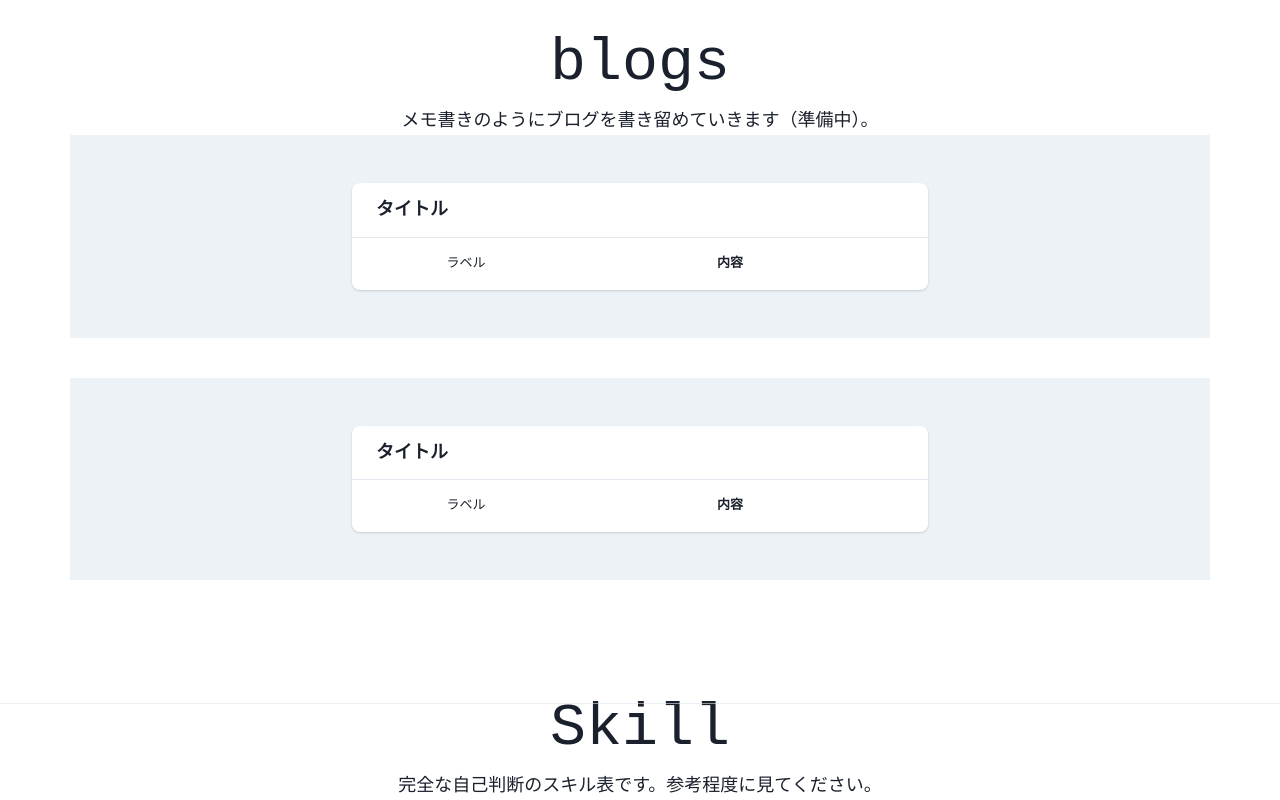
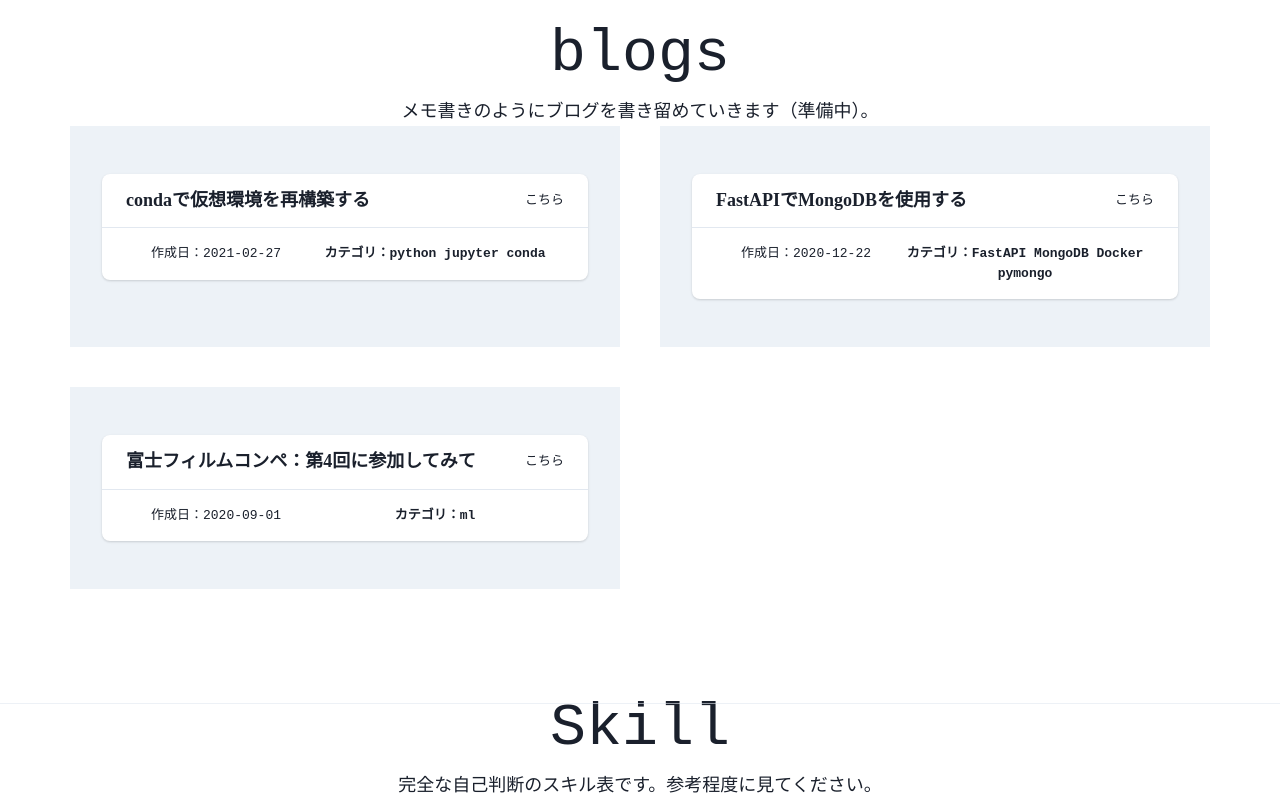
Before and after one commit to keychi25/keychi-lounge, a Next.js app: page / in a window 1280 px wide. Shown: the part 2500-3300 px from the top of the page. Built offline with nearby package versions, Linux system fonts and the light colour scheme; a web font is replaced by a local one.

Commit message:
add: blogs-base

```diff
--- a/component/Blogs.tsx
+++ b/component/Blogs.tsx
@@ -1,4 +1,5 @@
 import React from "react";
+import Link from "next/link";
 import {
   Box,
   Container,
@@ -8,13 +9,21 @@ import {
   SimpleGrid,
   useColorModeValue,
 } from "@chakra-ui/react";
-
 import { Card } from "./card/Card";
+import { CardHeader } from "./card/CardHeader";
 import { CardContent } from "./card/CardContent";
-import { CardHeader } from "./card/CardHeader";
 import { Property } from "./card/Property";
 
-const Blogs = () => {
+export default function Blogs({
+  allPostsData,
+}: {
+  allPostsData: {
+    date: string;
+    title: string;
+    id: string;
+    tags: Array<string>;
+  }[];
+}) {
   return (
     <Box w="100%" h="100vh" className="dot-background">
       <Container>
@@ -39,33 +48,31 @@ const Blogs = () => {
               <Text fontSize="lg">
                 メモ書きのようにブログを書き留めていきます（準備中）。
               </Text>
-              <SimpleGrid columns={{ base: 1, md: 1, xl: 1 }} spacing={10}>
+              <SimpleGrid columns={{ base: 1, md: 1, xl: 2 }} spacing={10}>
+                {allPostsData.map((cardBlog: any) => (
                   <Box
+                    key={cardBlog.id}
                     as="section"
                     bg={useColorModeValue("gray.100", "inherit")}
                     py="12"
                     px={{ md: "8" }}
                   >
                     <Card maxW="xl" mx="auto">
-                    <CardHeader title="タイトル" />
+                      <CardHeader
+                        title={cardBlog.title}
+                        action={
+                          <Link href={`/blog/${cardBlog.id}`}>こちら</Link>
+                        }
+                      />
                       <CardContent>
-                      <Property label="ラベル" value="内容" />
+                        <Property
+                          label={`作成日：${cardBlog.date}`}
+                          value={`カテゴリ：${cardBlog.tags}`}
+                        />
                       </CardContent>
                     </Card>
                   </Box>
-                <Box
-                  as="section"
-                  bg={useColorModeValue("gray.100", "inherit")}
-                  py="12"
-                  px={{ md: "8" }}
-                >
-                  <Card maxW="xl" mx="auto">
-                    <CardHeader title="タイトル" />
-                    <CardContent>
-                      <Property label="ラベル" value="内容" />
-                    </CardContent>
-                  </Card>
-                </Box>
+                ))}
               </SimpleGrid>
             </Box>
           </Stack>
@@ -73,6 +80,4 @@ const Blogs = () => {
       </Container>
     </Box>
   );
-};
-
-export default Blogs;
+}
--- a/component/Work.tsx
+++ b/component/Work.tsx
@@ -10,8 +10,8 @@ import {
 } from "@chakra-ui/react";
 
 import { Card } from "./card/Card";
+import { CardHeader } from "./card/CardHeader";
 import { CardContent } from "./card/CardContent";
-import { CardHeader } from "./card/CardHeader";
 import { Property } from "./card/Property";
 
 const Work = () => {
--- /dev/null
+++ b/component/date.tsx
@@ -0,0 +1,6 @@
+import { parseISO, format } from "date-fns";
+
+export default function Date({ dateString }: { dateString: string }) {
+  const date = parseISO(dateString);
+  return <time dateTime={dateString}>{format(date, "LLLL d, yyyy")}</time>;
+}
--- /dev/null
+++ b/global.d.ts
@@ -0,0 +1,4 @@
+declare module "remark-html" {
+  const html: any;
+  export default html;
+}
--- /dev/null
+++ b/lib/posts.ts
@@ -0,0 +1,74 @@
+import fs from "fs";
+import path from "path";
+import matter from "gray-matter";
+import { unified } from "unified";
+import markdown from "remark-parse";
+import remark2rehype from "remark-rehype";
+import stringify from "rehype-stringify";
+
+const postsDirectory = path.join(process.cwd(), "posts");
+
+export function getSortedPostsData() {
+  // Get file names under /posts
+  const fileNames = fs.readdirSync(postsDirectory);
+  const allPostsData = fileNames.map((fileName) => {
+    // Remove ".md" from file name to get id
+    const id = fileName.replace(/\.md$/, "");
+
+    // Read markdown file as string
+    const fullPath = path.join(postsDirectory, fileName);
+    const fileContents = fs.readFileSync(fullPath, "utf8");
+
+    // Use gray-matter to parse the post metadata section
+    const matterResult = matter(fileContents);
+
+    // Combine the data with the id
+    return {
+      id,
+      ...(matterResult.data as { date: string; title: string }),
+    };
+  });
+  // Sort posts by date
+  return allPostsData.sort((a, b) => {
+    if (a.date < b.date) {
+      return 1;
+    } else {
+      return -1;
+    }
+  });
+}
+
+export function getAllPostIds() {
+  const fileNames = fs.readdirSync(postsDirectory);
+  return fileNames.map((fileName) => {
+    return {
+      params: {
+        id: fileName.replace(/\.md$/, ""),
+      },
+    };
+  });
+}
+
+export async function getPostData(id: string) {
+  const fullPath = path.join(postsDirectory, `${id}.md`);
+  const fileContents = fs.readFileSync(fullPath, "utf8");
+
+  // Use gray-matter to parse the post metadata section
+  const matterResult = matter(fileContents);
+
+  // Use remark to convert markdown into HTML string
+  const processedContent = await unified()
+    .use(markdown)
+    .use(remark2rehype)
+    .use(stringify)
+    .process(matterResult.content);
+
+  const contentHtml = processedContent.toString();
+
+  // Combine the data with the id and contentHtml
+  return {
+    id,
+    contentHtml,
+    ...(matterResult.data as { date: string; title: string }),
+  };
+}
--- a/next.config.js
+++ b/next.config.js
@@ -6,4 +6,14 @@ const withBundleAnalyzer = require("@next/bundle-analyzer")({
 module.exports = withBundleAnalyzer({
   reactStrictMode: true,
   trailingSlash: true,
+  webpack: (config, { isServer }) => {
+    if (!isServer) {
+      config.resolve.fallback.fs = false;
+      config.resolve.fallback.child_process = false;
+      config.resolve.fallback.net = false;
+      config.resolve.fallback.dns = false;
+      config.resolve.fallback.tls = false;
+    }
+    return config;
+  },
 });
--- a/pages/_app.tsx
+++ b/pages/_app.tsx
@@ -6,8 +6,6 @@ import { extendTheme } from "@chakra-ui/react";
 import { createBreakpoints } from "@chakra-ui/theme-tools";
 import Head from "next/head";
 
-import Navbar from "../component/Navbar";
-import Footer from "../component/Footer";
 import Fonts from "../component/Font";
 
 const breakpoints = createBreakpoints({
@@ -33,10 +31,7 @@ function MyApp({ Component, pageProps }: AppProps) {
         <meta name="viewport" content="initial-scale=1.0, width=device-width" />
       </Head>
       <Fonts />
-      <Navbar className="site-header" />
       <Component {...pageProps} />
-      <Divider />
-      <Footer className="site-footer" />
     </ChakraProvider>
   );
 }
--- a/pages/index.tsx
+++ b/pages/index.tsx
@@ -1,14 +1,27 @@
 import { Divider } from "@chakra-ui/layout";
-import type { NextPage } from "next";
 import SiteDescription from "../component/SiteDescription";
 import MyProfile from "../component/MyProfile";
 import Work from "../component/Work";
 import Blogs from "../component/Blogs";
 import Skill from "../component/Skill";
+import Navbar from "../component/Navbar";
+import Footer from "../component/Footer";
 
-const Home: NextPage = () => {
+import { getSortedPostsData } from "../lib/posts";
+import { GetStaticProps } from "next";
+export default function Home({
+  allPostsData,
+}: {
+  allPostsData: {
+    date: string;
+    title: string;
+    id: string;
+    tags: Array<string>;
+  }[];
+}) {
   return (
     <>
+      <Navbar className="site-header" />
       <div id="site-description">
         <SiteDescription />
       </div>
@@ -22,14 +35,22 @@ const Home: NextPage = () => {
       </div>
       <Divider />
       <div id="blog">
-        <Blogs />
+        <Blogs allPostsData={allPostsData} />
       </div>
       <Divider />
       <div id="skill">
         <Skill />
       </div>
+      <Footer className="site-footer" />
     </>
   );
+}
+
+export const getStaticProps: GetStaticProps = async () => {
+  const allPostsData = getSortedPostsData();
+  return {
+    props: {
+      allPostsData,
+    },
+  };
 };
-
-export default Home;
```
Also changed, not shown: package.json (+14 -1 lines), pages/blog/[id].tsx (added, +71 -0 lines), 1 other file (tests, documents, lock files or other folders). Lines whose indentation alone changed are shown as unchanged.
